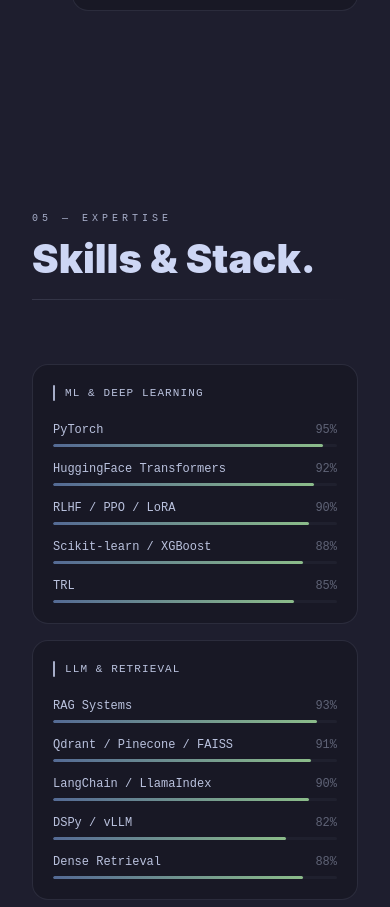
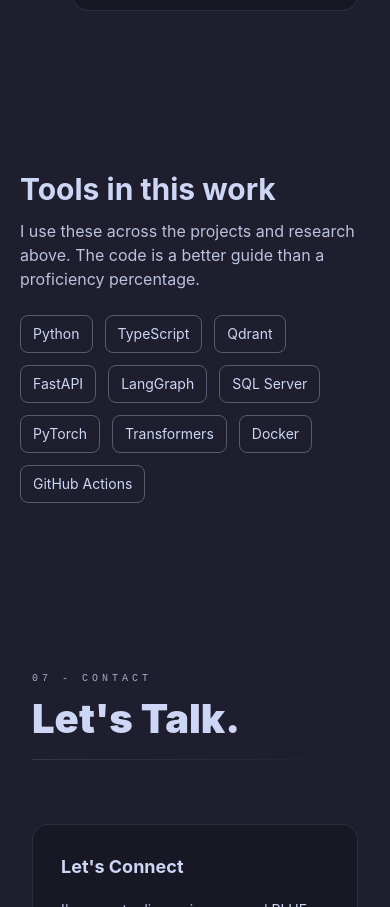
Before and after one commit to inamdarmihir/inamdarmihir.github.io, a Next.js app: page / in a window 390 px wide. Shown: the part 6018-6925 px from the top of the page. Built offline with nearby package versions, Linux system fonts and the light colour scheme.

Commit message:
Update src/sections/Skills.tsx for portfolio

```diff
--- a/src/sections/Skills.tsx
+++ b/src/sections/Skills.tsx
@@ -1,177 +1,9 @@
 import { RefObject } from 'react'
-import { motion } from 'framer-motion'
-
-const SKILL_GROUPS = [
-  {
-    category: 'ML & Deep Learning',
-    skills: [
-      { name: 'PyTorch', level: 95 },
-      { name: 'HuggingFace Transformers', level: 92 },
-      { name: 'RLHF / PPO / LoRA', level: 90 },
-      { name: 'Scikit-learn / XGBoost', level: 88 },
-      { name: 'TRL', level: 85 },
-    ],
-  },
-  {
-    category: 'LLM & Retrieval',
-    skills: [
-      { name: 'RAG Systems', level: 93 },
-      { name: 'Qdrant / Pinecone / FAISS', level: 91 },
-      { name: 'LangChain / LlamaIndex', level: 90 },
-      { name: 'DSPy / vLLM', level: 82 },
-      { name: 'Dense Retrieval', level: 88 },
-    ],
-  },
-  {
-    category: 'Backend & APIs',
-    skills: [
-      { name: 'FastAPI / Flask', level: 90 },
-      { name: 'PostgreSQL / Redis', level: 82 },
-      { name: 'REST APIs', level: 88 },
-      { name: 'Streamlit', level: 85 },
-      { name: 'React', level: 72 },
-    ],
-  },
-  {
-    category: 'MLOps & Infrastructure',
-    skills: [
-      { name: 'Docker / Kubernetes', level: 85 },
-      { name: 'AWS / AWS Bedrock AgentCore', level: 82 },
-      { name: 'GitHub Actions CI/CD', level: 83 },
-      { name: 'Weights & Biases / MLflow', level: 88 },
-      { name: 'DVC', level: 80 },
-    ],
-  },
-  {
-    category: 'Data & Analytics',
-    skills: [
-      { name: 'Python', level: 97 },
-      { name: 'SQL', level: 88 },
-      { name: 'Pandas / NumPy', level: 92 },
-      { name: 'GCP BigQuery', level: 75 },
-      { name: 'Power BI / Matplotlib', level: 78 },
-    ],
-  },
-  {
-    category: 'Research & Methods',
-    skills: [
-      { name: 'RLHF Pipeline Design', level: 90 },
-      { name: 'Agentic System Design', level: 92 },
-      { name: 'Statistical Analysis', level: 85 },
-      { name: 'Quantitative Modelling', level: 83 },
-      { name: 'Fine-Tuning LLMs', level: 90 },
-    ],
-  },
-]
-
-const ALL_TECH = [
-  'Python', 'SQL', 'JavaScript',
-  'PyTorch', 'HuggingFace', 'TRL', 'RLHF', 'PPO', 'LoRA', 'Scikit-learn', 'XGBoost', 'LightGBM',
-  'RAG', 'FAISS', 'Pinecone', 'Qdrant', 'LangChain', 'LlamaIndex', 'DSPy', 'vLLM',
-  'FastAPI', 'Flask', 'Streamlit', 'React', 'PostgreSQL', 'Redis',
-  'Docker', 'Kubernetes', 'AWS', 'AWS Bedrock AgentCore', 'GitHub Actions', 'DVC', 'Weights & Biases', 'MLflow',
-  'Pandas', 'NumPy', 'Matplotlib', 'Power BI', 'GCP BigQuery',
-  'Vision Transformers', 'OCR', 'GANs', 'LSTM',
-]
-
-const reveal = {
-  hidden: { opacity: 0, y: 28, rotateX: 10, transformPerspective: 1200 },
-  visible: { opacity: 1, y: 0, rotateX: 0, transformPerspective: 1200, transition: { duration: 0.7, ease: [0.25, 0.46, 0.45, 0.94] } },
+interface Props { scrollRef: RefObject<HTMLDivElement | null> }
+export default function Skills(_: Props) {
+  return <div className="max-w-4xl mx-auto px-5 md:px-14 py-16">
+    <h2 className="text-3xl font-bold">Tools in this work</h2>
+    <p className="text-macos-subtext mt-3">I use these across the projects and research above. The code is a better guide than a proficiency percentage.</p>
+    <div className="flex flex-wrap gap-3 mt-6">{['Python', 'TypeScript', 'Qdrant', 'FastAPI', 'LangGraph', 'SQL Server', 'PyTorch', 'Transformers', 'Docker', 'GitHub Actions'].map(name => <span key={name} className="rounded-lg border border-macos-borderLight px-3 py-2 text-sm">{name}</span>)}</div>
+  </div>
 }
-
-interface Props { scrollRef: RefObject<HTMLDivElement> }
-
-function SkillBar({ name, level, scrollRef, delay }: { name: string; level: number; scrollRef: RefObject<HTMLDivElement>; delay: number }) {
-  return (
-    <div>
-      <div className="flex items-center justify-between mb-1.5">
-        <span className="text-xs text-macos-subtext font-mono">{name}</span>
-        <span className="text-xs text-macos-subtext0/50 font-mono">{level}%</span>
-      </div>
-      <div className="h-[3px] rounded-full overflow-hidden bg-macos-overlay/30">
-        <motion.div
-          className="h-full rounded-full"
-          style={{ background: `linear-gradient(90deg, rgba(137,180,250,0.5), rgba(166,227,161,0.8))` }}
-          initial={{ width: 0 }}
-          whileInView={{ width: `${level}%` }}
-          transition={{ duration: 1.1, delay, ease: [0.25, 0.46, 0.45, 0.94] }}
-          viewport={{ root: scrollRef, once: true, margin: '-60px' }}
-        />
-      </div>
-    </div>
-  )
-}
-
-export default function Skills({ scrollRef }: Props) {
-  const vp = { root: scrollRef, once: true, margin: '-60px' } as const
-
-  return (
-    <div className="max-w-4xl mx-auto px-8 md:px-14 py-24">
-      {/* Header */}
-      <motion.div initial="hidden" whileInView="visible" viewport={vp} variants={{ hidden: {}, visible: { transition: { staggerChildren: 0.1 } } }} className="mb-16">
-        <motion.span variants={reveal} className="text-[10px] font-mono text-macos-subtext0 tracking-[0.4em] uppercase">
-          05 — Expertise
-        </motion.span>
-        <motion.h2 variants={reveal} className="font-black text-macos-text mt-3 leading-none" style={{ fontSize: 'clamp(2.5rem, 5vw, 4rem)' }}>
-          Skills & Stack.
-        </motion.h2>
-        <motion.div variants={reveal} className="section-line mt-5 max-w-xs" />
-      </motion.div>
-
-      {/* Skill groups grid */}
-      <div className="grid md:grid-cols-2 gap-4 mb-8">
-        {SKILL_GROUPS.map((group, gi) => (
-          <motion.div
-            key={group.category}
-            initial="hidden"
-            whileInView="visible"
-            viewport={{ ...vp, margin: '-40px' }}
-            variants={{ hidden: { opacity: 0, y: 24, rotateX: 9, transformPerspective: 1200 }, visible: { opacity: 1, y: 0, rotateX: 0, transformPerspective: 1200, transition: { duration: 0.65, delay: (gi % 2) * 0.08 } } }}
-            className="p-5 rounded-2xl bg-macos-surface border border-macos-borderLight/30"
-          >
-            <div className="flex items-center gap-2.5 mb-5">
-              <div className="w-0.5 h-4 rounded-full bg-macos-subtext0" />
-              <h3 className="text-[11px] font-mono text-macos-subtext uppercase tracking-widest">{group.category}</h3>
-            </div>
-            <div className="space-y-3.5">
-              {group.skills.map((skill, si) => (
-                <SkillBar
-                  key={skill.name}
-                  name={skill.name}
-                  level={skill.level}
-                  scrollRef={scrollRef}
-                  delay={si * 0.07}
-                />
-              ))}
-            </div>
-          </motion.div>
-        ))}
-      </div>
-
-      {/* All technologies */}
-      <motion.div
-        initial="hidden"
-        whileInView="visible"
-        viewport={vp}
-        variants={reveal}
-        className="p-6 rounded-2xl bg-macos-surface border border-macos-borderLight/30"
-      >
-        <h3 className="text-[11px] font-mono text-macos-subtext0 uppercase tracking-widest mb-5">All Technologies</h3>
-        <div className="flex flex-wrap gap-2">
-          {ALL_TECH.map((tech, i) => (
-            <motion.span
-              key={tech}
-              initial={{ opacity: 0, scale: 0.9 }}
-              whileInView={{ opacity: 1, scale: 1 }}
-              transition={{ delay: i * 0.025, duration: 0.35 }}
-              viewport={{ root: scrollRef, once: true, margin: '-40px' }}
-              className="text-xs px-2.5 py-1 rounded-lg font-mono text-macos-subtext0 cursor-default transition-all bg-macos-overlay/30 border border-macos-borderLight/20 hover:text-macos-text hover:border-macos-borderLight/80 hover:bg-macos-overlay/50"
-            >
-              {tech}
-            </motion.span>
-          ))}
-        </div>
-      </motion.div>
-    </div>
-  )
-}
```
